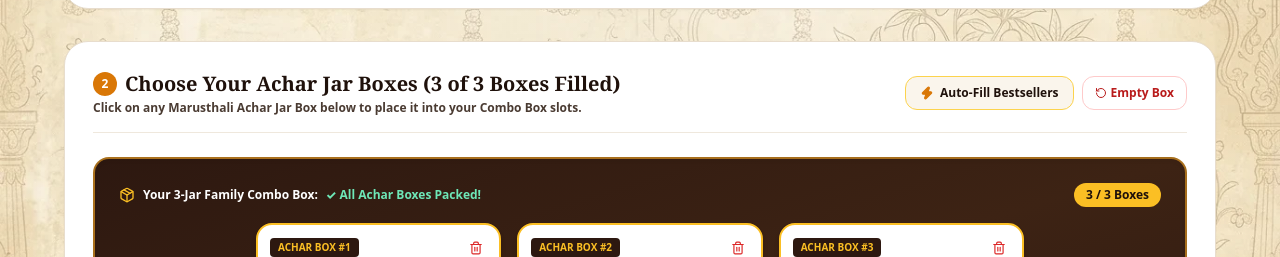
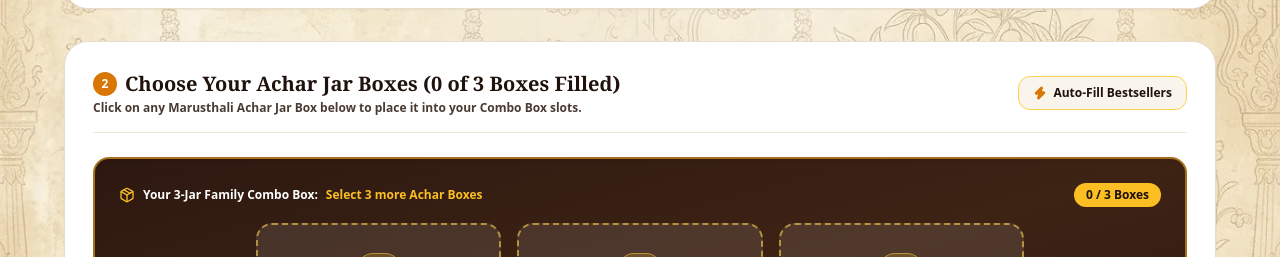
Before and after one commit to maheshkumarsaini8769-del/aachar, a React (Vite) app: page /combo-builder in a window 1280 px wide. Shown: the part 922-1179 px from the top of the page. Built offline with nearby package versions, Linux system fonts and the light colour scheme; no server answers.

Commit message:
fix(combo): remove pre-selected jars so customer starts with empty slots to freely choose jars

```diff
--- a/src/components/home/ComboBuilderBanner.jsx
+++ b/src/components/home/ComboBuilderBanner.jsx
@@ -4,6 +4,7 @@
 export const ComboBuilderBanner = ({ onNavigate }) => {
   const comboTiers = [
     {
+      id: 'pack-2',
       size: '2 Jars',
       title: 'Starter Pair Box',
       price: '₹449',
@@ -14,6 +15,7 @@
       popular: false
     },
     {
+      id: 'pack-3',
       size: '3 Jars',
       title: 'Family Feast Box',
       price: '₹649',
@@ -24,6 +26,7 @@
       popular: true
     },
     {
+      id: 'pack-4',
       size: '4 Jars',
       title: 'Royal Crate Box',
       price: '₹849',
@@ -68,7 +71,7 @@
           {comboTiers.map((tier, idx) => (
             <div
               key={idx}
-              onClick={() => onNavigate('combo-builder')}
+              onClick={() => onNavigate('combo-builder', { preselectedPack: tier.id })}
               className={`rounded-2xl p-4 sm:p-5 border-2 transition-all cursor-pointer flex flex-col justify-between group hover:shadow-lg ${
                 tier.popular
                   ? 'bg-[#FFF9EE] border-[#D97706] ring-2 ring-[#F5A623]/30'
--- a/src/components/home/ComboPacksSection.jsx
+++ b/src/components/home/ComboPacksSection.jsx
@@ -126,11 +126,7 @@
   const { isLoggedIn, openAuthModal } = useAuth();
 
   const [selectedPack, setSelectedPack] = useState(COMBO_PACKS[1]); // Default 3-Jar Family Combo
-  const [selectedFlavours, setSelectedFlavours] = useState([
-    'mango-classic',
-    'red-chilli',
-    'nimbu-khatta-meetha'
-  ]);
+  const [selectedFlavours, setSelectedFlavours] = useState([]);
   const [addedSuccess, setAddedSuccess] = useState(false);
 
   const handlePackChange = (pack) => {
--- a/src/pages/ComboBuilderPage.jsx
+++ b/src/pages/ComboBuilderPage.jsx
@@ -1,4 +1,4 @@
-import React, { useState } from 'react';
+import React, { useState, useEffect } from 'react';
 import {
   Sparkles,
   Check,
@@ -188,11 +188,17 @@
   const initialPack = (viewParams?.preselectedPack && COMBO_PACK_OPTIONS.find(p => p.id === viewParams.preselectedPack)) || COMBO_PACK_OPTIONS[1];
   const [selectedPack, setSelectedPack] = useState(initialPack);
 
-  const [selectedFlavours, setSelectedFlavours] = useState([
-    'mango-classic',
-    'nimbu-khatta-meetha',
-    'stuffed-red-chilli'
-  ]);
+  // Start with empty slots so customer selects their own jars without confusion
+  const [selectedFlavours, setSelectedFlavours] = useState([]);
+
+  useEffect(() => {
+    if (viewParams?.preselectedPack) {
+      const pack = COMBO_PACK_OPTIONS.find(p => p.id === viewParams.preselectedPack);
+      if (pack) {
+        setSelectedPack(pack);
+      }
+    }
+  }, [viewParams?.preselectedPack]);
 
   const [filterCategory, setFilterCategory] = useState('all');
 
```
